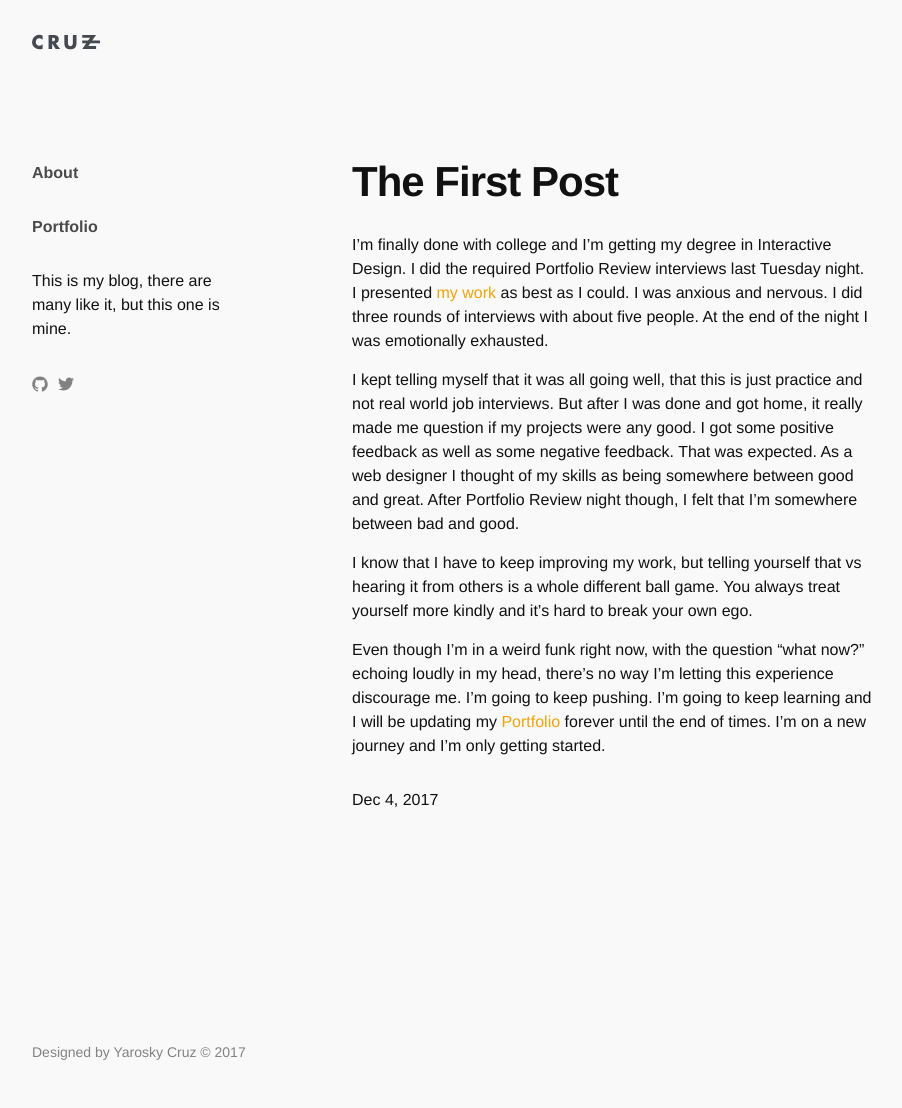
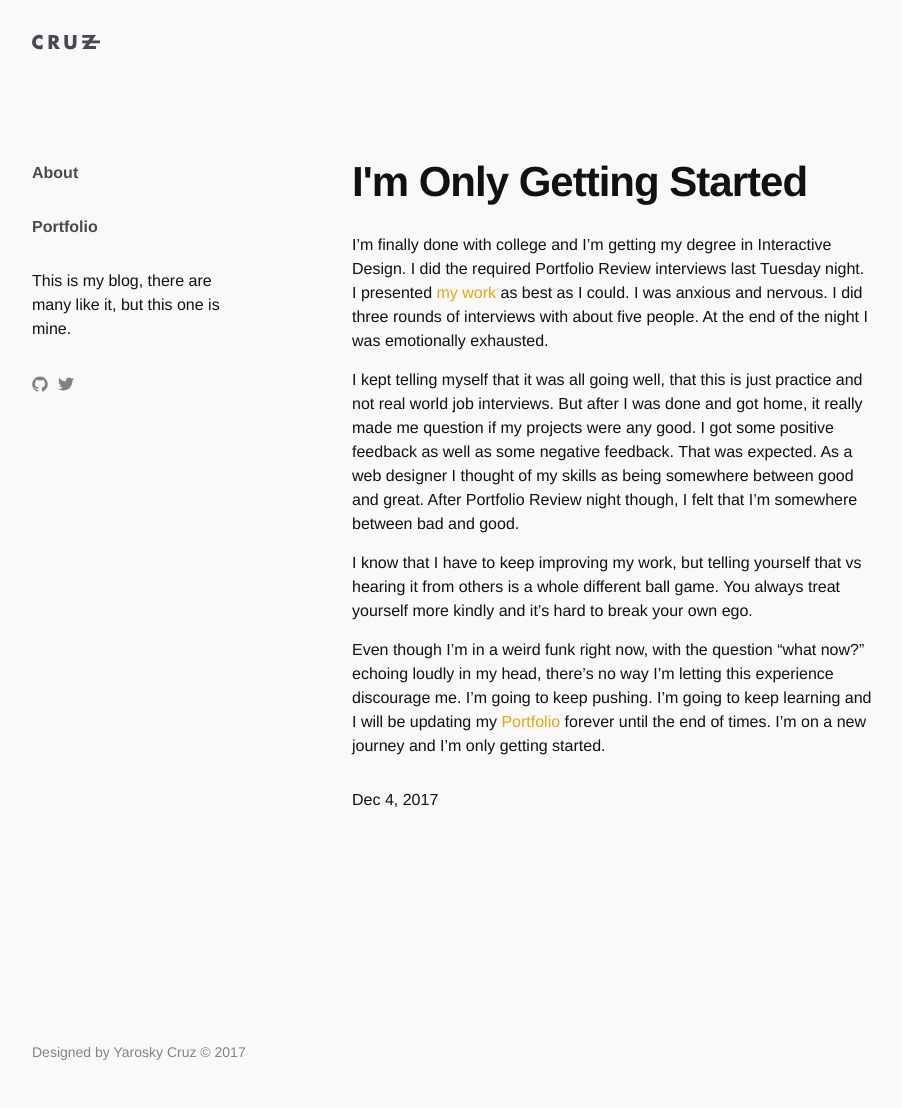
Before and after one commit to yarocruz/yarocruz.github.io, a Jekyll site: the page built from _posts/2017-12-06-im-only-getting-started.md, in a window 1280 px wide. Shown: the whole page, without its empty margins (138-1040 px from the left). Built offline with Jekyll 4.4.1, drawn with Linux system fonts in a browser that asks for light colours; some web fonts are replaced.

Commit message:
updated post title

```diff
--- a/_posts/2017-12-06-im-only-getting-started.md
+++ b/_posts/2017-12-06-im-only-getting-started.md
@@ -1,6 +1,6 @@
 ---
 layout: post
-title:  "The First Post"
+title:  "I'm Only Getting Started"
 date:   2017-12-04 18:16:57 -0400
 categories: jekyll update
 permalink: /im-only-getting-started/
```
